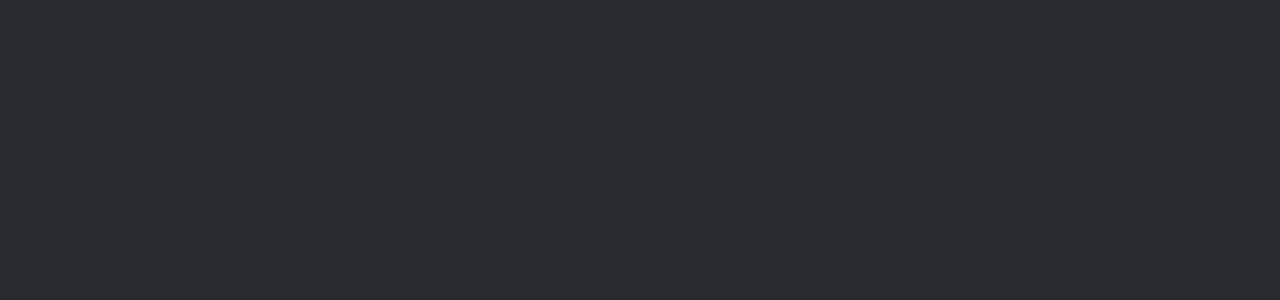
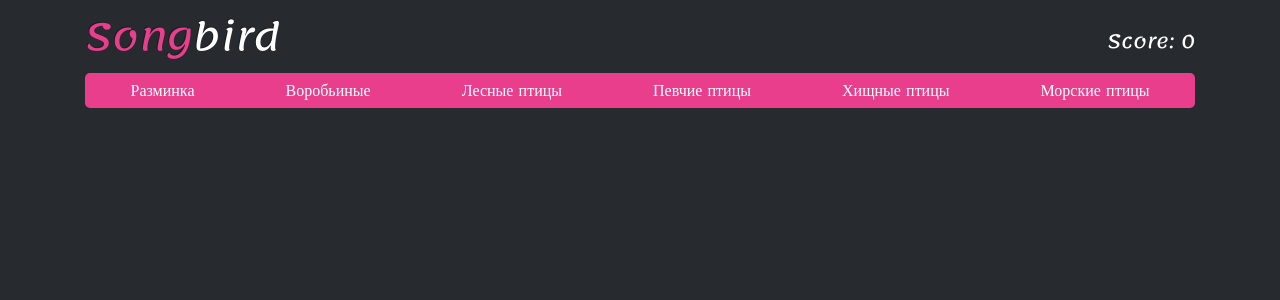
Before and after one commit to Arzamas-ka/songbird, a React (Create React App) app: page / in a window 1280 px wide. Shown: the top 300 px of the page. Built offline with nearby package versions, Linux system fonts and the light colour scheme.

Commit message:
feat: render header block

```diff
--- a/public/index.html
+++ b/public/index.html
@@ -5,6 +5,7 @@
     <link rel="icon" href="%PUBLIC_URL%/favicon.ico" />
     <meta name="viewport" content="width=device-width, initial-scale=1" />
     <meta name="theme-color" content="#000000" />
+    <link href="https://fonts.googleapis.com/css2?family=Lemonada:wght@400;600;700&display=swap" rel="stylesheet">
     <title>SongBird</title>
   </head>
   <body>
--- a/src/App.js
+++ b/src/components/App/App.js
@@ -1,9 +1,14 @@
 import React from 'react';
-
 import 'bootswatch/dist/slate/bootstrap.min.css';
 
+import Header from '../Header/Header';
+
 const App = () => {
-  return <div className='App'></div>;
+  return (
+    <div>
+      <Header />
+    </div>
+  );
 };
 
 export default App;
--- /dev/null
+++ b/src/components/Header/Header.js
@@ -0,0 +1,32 @@
+import React from 'react';
+
+import { speciesBirds } from '../../helpers/birds';
+
+import cls from './Header.module.css';
+
+const Header = () => {
+  return (
+    <div className='container'>
+      <div className={cls.TopPanel}>
+        <a className={cls.Logo} title='Songbird' href='/'>
+          <h1 className={cls.LogoTitle}>
+            <span className={cls.LogoTitleStart}>Song</span>
+            <span className={cls.LogoTitleEnd}>bird</span>
+          </h1>
+        </a>
+        <span className={cls.Score}>Score: 0</span>
+      </div>
+      <ul className={cls.Nav}>
+        {speciesBirds.map(({ id, kind }) => {
+          return (
+            <li className={cls.NavItem} key={id}>
+              <span className={cls.NavLink}>{kind}</span>
+            </li>
+          );
+        })}
+      </ul>
+    </div>
+  );
+};
+
+export default Header;
--- /dev/null
+++ b/src/components/Header/Header.module.css
@@ -0,0 +1,52 @@
+:root {
+  --pink-color: #e83e8c;
+  --white-color: #ffffff;
+}
+
+.TopPanel {
+  display: flex;
+  justify-content: space-between;
+  align-items: center;
+
+  margin-top: 15px;
+  margin-bottom: 5px;
+
+  font-size: 1.2rem;
+}
+
+.LogoTitle {
+  color: var(--pink-color);
+  cursor: pointer;
+}
+
+.LogoTitleEnd {
+  color: var(--white-color);
+}
+
+.Score {
+  color: var(--white-color);
+}
+
+.Nav {
+  display: flex;
+  justify-content: space-between;
+
+  padding: 0;
+  margin-bottom: 25px;
+
+  border-radius: 5px;
+  overflow: hidden;
+}
+
+.NavItem {
+  flex: auto;
+  text-align: center;
+
+  padding: 0.5rem;
+
+  background-color: var(--pink-color);
+}
+
+.NavLink {
+  color: var(--white-color);
+}
--- a/src/index.css
+++ b/src/index.css
@@ -6,6 +6,7 @@ body {
   height: 100vh;
   margin: 0;
 
+  font-family: 'Lemonada', cursive;
   font-size: 1rem;
   font-weight: 400;
   line-height: 1.2;
@@ -15,6 +16,10 @@ a {
   text-decoration: none;
 
   cursor: pointer;
+}
+
+a:hover {
+  text-decoration: none;
 }
 
 ul {
--- a/src/index.js
+++ b/src/index.js
@@ -1,7 +1,7 @@
 import React from 'react';
 import ReactDOM from 'react-dom';
 
-import App from './App';
+import App from './components/App/App';
 
 import './index.css';
 
```
Also changed, not shown: src/components/App/App.module.css (added).
